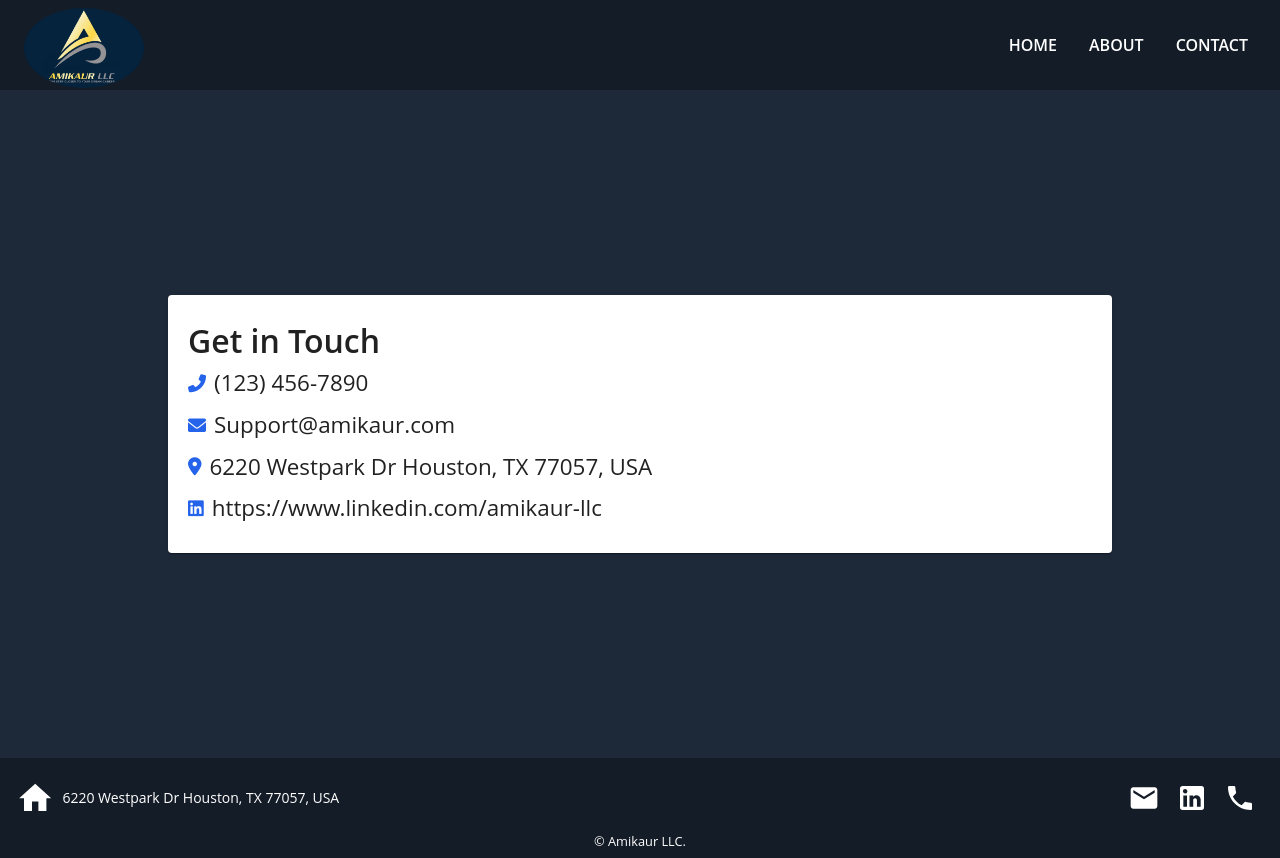
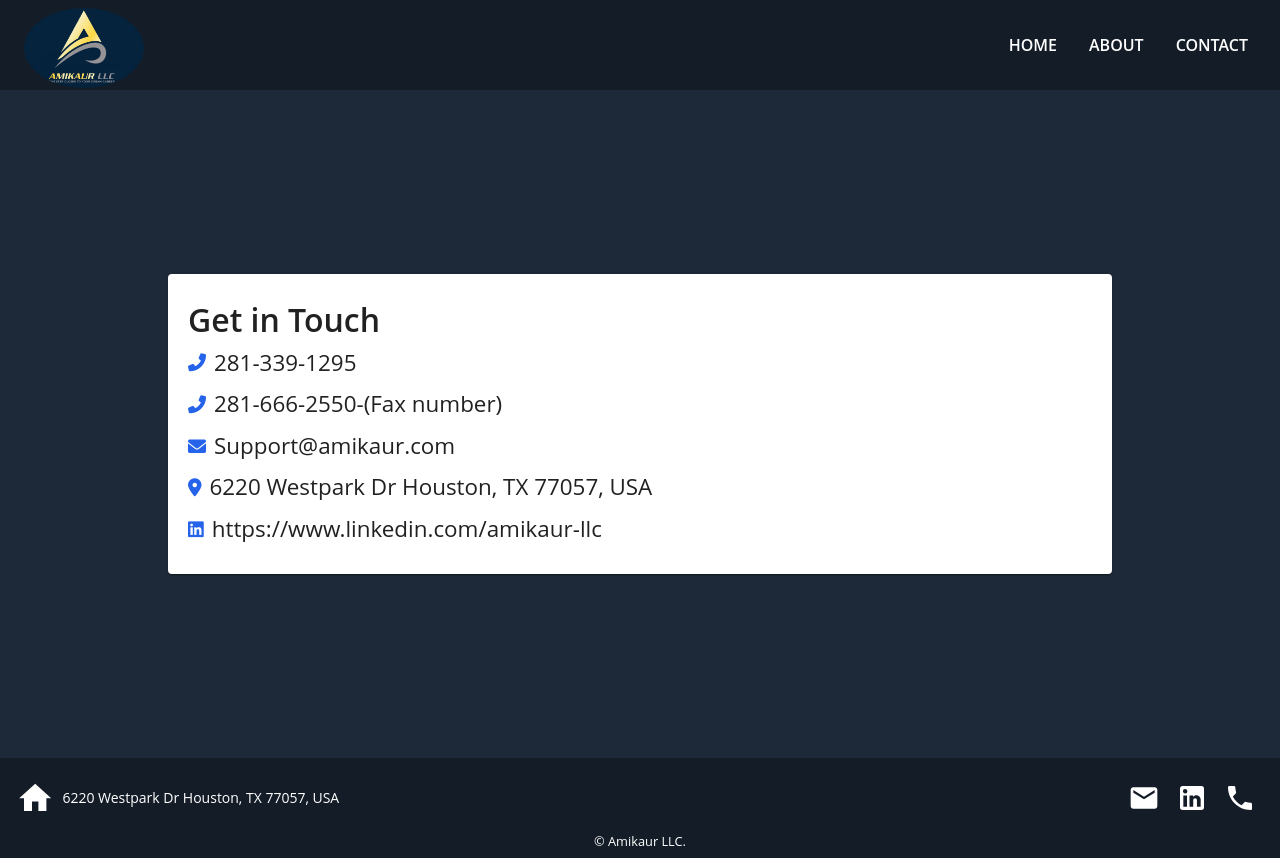
Before and after one commit to kirtimansinghcs19/Amikaur-LLC, a React (Create React App) app: page /contact in a window 1280 px wide. Built offline with nearby package versions, Linux system fonts and the light colour scheme.

Commit message:
update contact info

```diff
--- a/src/pages/Contact.js
+++ b/src/pages/Contact.js
@@ -19,10 +19,19 @@ const ContactUs = () => {
           <div className="flex items-center mb-2">
             <i className="fas fa-phone-alt mr-2 text-lg text-blue-600"></i>
             <a
-              href="tel:+11234567890"
+              href="tel:281-339-1295"
               style={{ textDecoration: "none", color: "inherit" }}
             >
-              <Typography variant="body1">(123) 456-7890</Typography>
+              <Typography variant="body1">281-339-1295</Typography>
+            </a>
+          </div>
+          <div className="flex items-center mb-2">
+            <i className="fas fa-phone-alt mr-2 text-lg text-blue-600"></i>
+            <a
+              href="tel:281-666-2550"
+              style={{ textDecoration: "none", color: "inherit" }}
+            >
+              <Typography variant="body1">281-666-2550-(Fax number)</Typography>
             </a>
           </div>
           <div className="flex items-center mb-2">
--- a/src/pages/components/Bottomnavbar.js
+++ b/src/pages/components/Bottomnavbar.js
@@ -18,7 +18,7 @@ const BottomNavBar = () => {
   };
 
   const handlePhoneClick = () => {
-    window.open("tel:+1234567890", "_blank"); // Replace with your phone number
+    window.open("tel:281-339-1295", "_blank"); // Replace with your phone number
   };
 
   return (
```
